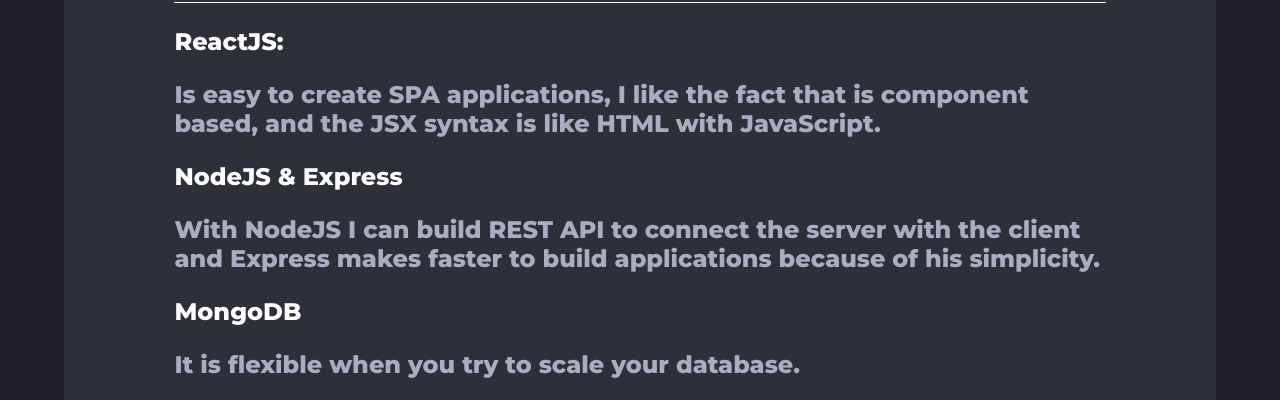
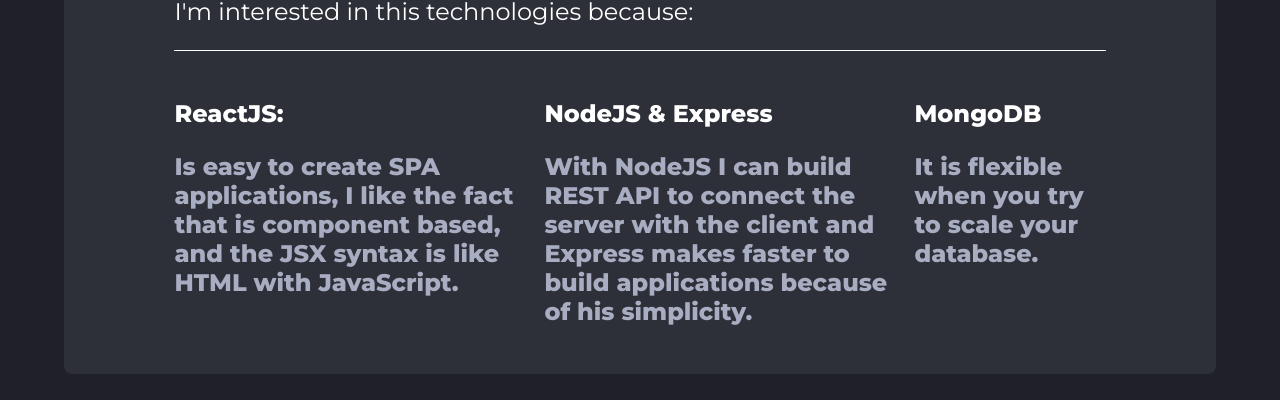
Before and after one commit to EmmanuelORivera/Portfolio, a React (Create React App) app: page / in a window 1280 px wide. Shown: the part 809-1209 px from the top of the page. Built offline with nearby package versions, Linux system fonts and the light colour scheme.

Commit message:
Hero and About me  section for desktop

```diff
--- a/src/components/AboutMe/index.js
+++ b/src/components/AboutMe/index.js
@@ -27,6 +27,19 @@
   font-weight: 600;
   color: ${({ theme }) => theme.primaryColor700};
 `;
+
+const Descriptions = styled.div`
+  @media ${({ theme }) => theme.desktopMediaQuery} {
+    display: flex;
+    justify-content: space-between;
+    gap: 10px;
+  }
+`;
+const DescriptionItem = styled.div`
+  @media ${({ theme }) => theme.desktopMediaQuery} {
+    max-width: 360px;
+  }
+`;
 const AboutMe = () => {
   return (
     <Container>
@@ -36,22 +49,31 @@
           I'm interested in this technologies because:
         </Description1>
 
+        <Descriptions>
+          <DescriptionItem>
             <Description2>ReactJS:</Description2>
             <Description3>
-          Is easy to create SPA applications, I like the fact that is component
-          based, and the JSX syntax is like HTML with JavaScript.
+              Is easy to create SPA applications, I like the fact that is
+              component based, and the JSX syntax is like HTML with JavaScript.
             </Description3>
+          </DescriptionItem>
 
+          <DescriptionItem>
             <Description2>NodeJS & Express</Description2>
             <Description3>
-          With NodeJS I can build REST API to connect the server with the client
-          and Express makes faster to build applications because of his
-          simplicity.
+              With NodeJS I can build REST API to connect the server with the
+              client and Express makes faster to build applications because of
+              his simplicity.
             </Description3>
+          </DescriptionItem>
+
+          <DescriptionItem>
             <Description2>MongoDB</Description2>
             <Description3>
               It is flexible when you try to scale your database.{" "}
             </Description3>
+          </DescriptionItem>
+        </Descriptions>
       </SectionWrapper>
     </Container>
   );
--- a/src/components/Hero/index.js
+++ b/src/components/Hero/index.js
@@ -2,7 +2,7 @@
 import styled from "styled-components";
 import { ReactComponent as MERN } from "../../img/MERN-Mobile.svg";
 import profile from "../../img/profile.jpeg";
-import { basePrimaryButton } from "../shared/SharedComponents";
+import { basePrimaryButton, SectionWrapper } from "../shared/SharedComponents";
 import { Link } from "react-scroll";
 
 const Container = styled.div`
@@ -78,6 +78,7 @@
 const Hero = () => {
   return (
     <Container id="home">
+      <SectionWrapper>
         <HeroWrapper>
           <LeftSide>
             <Title>
@@ -117,6 +118,7 @@
             Check my work
           </SecondaryLink>
         </ButtonsContainer>
+      </SectionWrapper>
     </Container>
   );
 };
--- a/src/theme.js
+++ b/src/theme.js
@@ -1,4 +1,4 @@
-const size = { mobile: "576px" };
+const size = { mobile: "576px", desktop: "1100px" };
 
 export const theme = {
   primaryColor100: "white",
@@ -16,4 +16,5 @@
 
   mobile: `${size.mobile}`,
   mobileMediaQuery: `(min-width:${size.mobile})`,
+  desktopMediaQuery: `(min-width:${size.desktop})`,
 };
```
Lines whose indentation alone changed are shown as unchanged.
